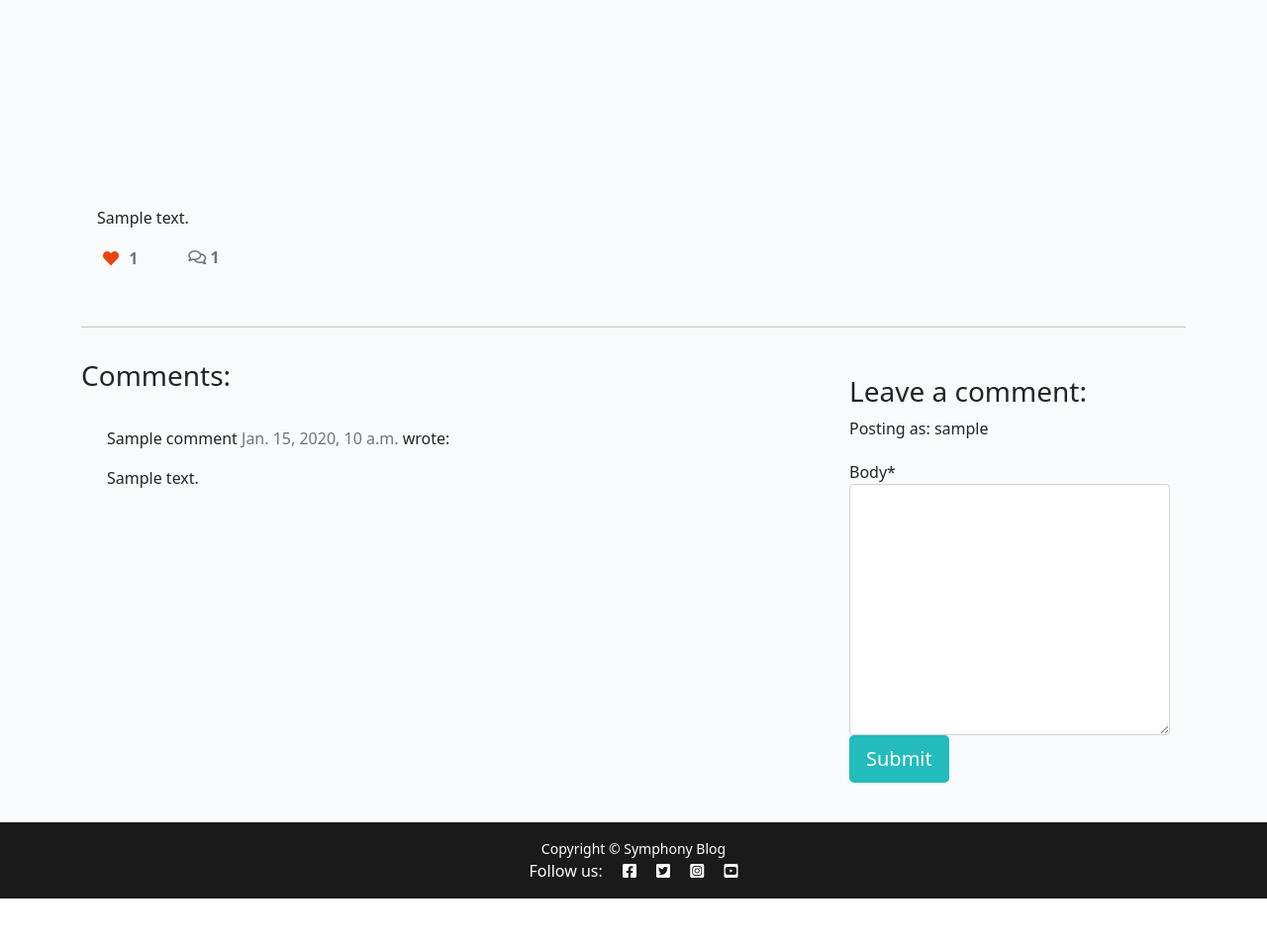
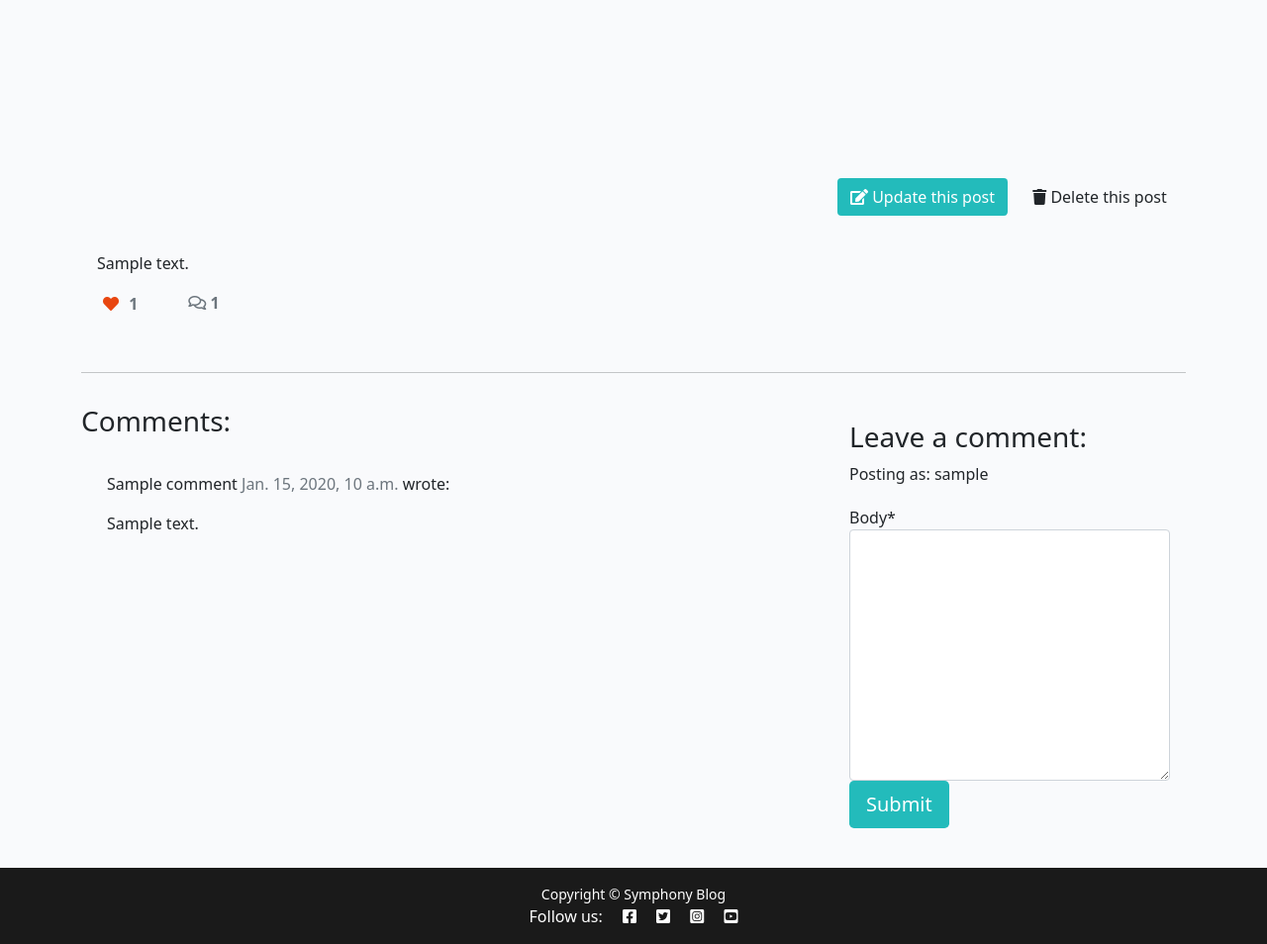
Before and after one commit to Caitriona71/symphonyblogcb, a Django app: a page that uses templates/post_detail.html in a window 1280 px wide. Shown: the part 290-1244 px from the top of the page at 99% size. Before the commit the page ends 1198 px from the top, so only its background shows below. Run offline with Django 3.2, Linux system fonts and the light colour scheme; a user stored in the database is signed in; tables that the repository leaves empty hold one stand-in row (values such as "Sample post"); some libraries are stand-ins or nearby versions; some web fonts are replaced.

Commit message:
Add update post and delete post buttons to post_detail.html

```diff
--- a/blog/forms.py
+++ b/blog/forms.py
@@ -16,4 +16,7 @@ class PostForm(forms.ModelForm):
             'title',
             'featured_image',
             'content'
-            ]
+        ]
+        widgets = {
+            'content': SummernoteWidget(),
+        }
--- a/templates/post_detail.html
+++ b/templates/post_detail.html
@@ -25,9 +25,22 @@
     </div>
 </div>
 
+{% if request.user == post.author %}
 <div class="container">
     <div class="row">
-        <div class="col card mb-4  mt-3 left  top">
+        <div class="col-xl-4 offset-xl-8">
+            <a href="{% url 'update_post' post.slug %}" class="btn btn-signup m-1"><i class="fa fa-edit"></i> Update
+                this post</a>
+            <button type="button" class="btn btn-del m-1" data-toggle="modal" data-target="#postModal"><i
+                    class="fa fa-trash"></i> Delete this post</button>
+        </div>
+    </div>
+</div>
+{% endif %}
+
+<div class="container">
+    <div class="row">
+        <div class="col card mb-4 mt-3 left top">
             <div class="card-body">
                 <!-- The post content goes inside the card-text. -->
                 <!-- Use the | safe filter inside the template tags -->
```
